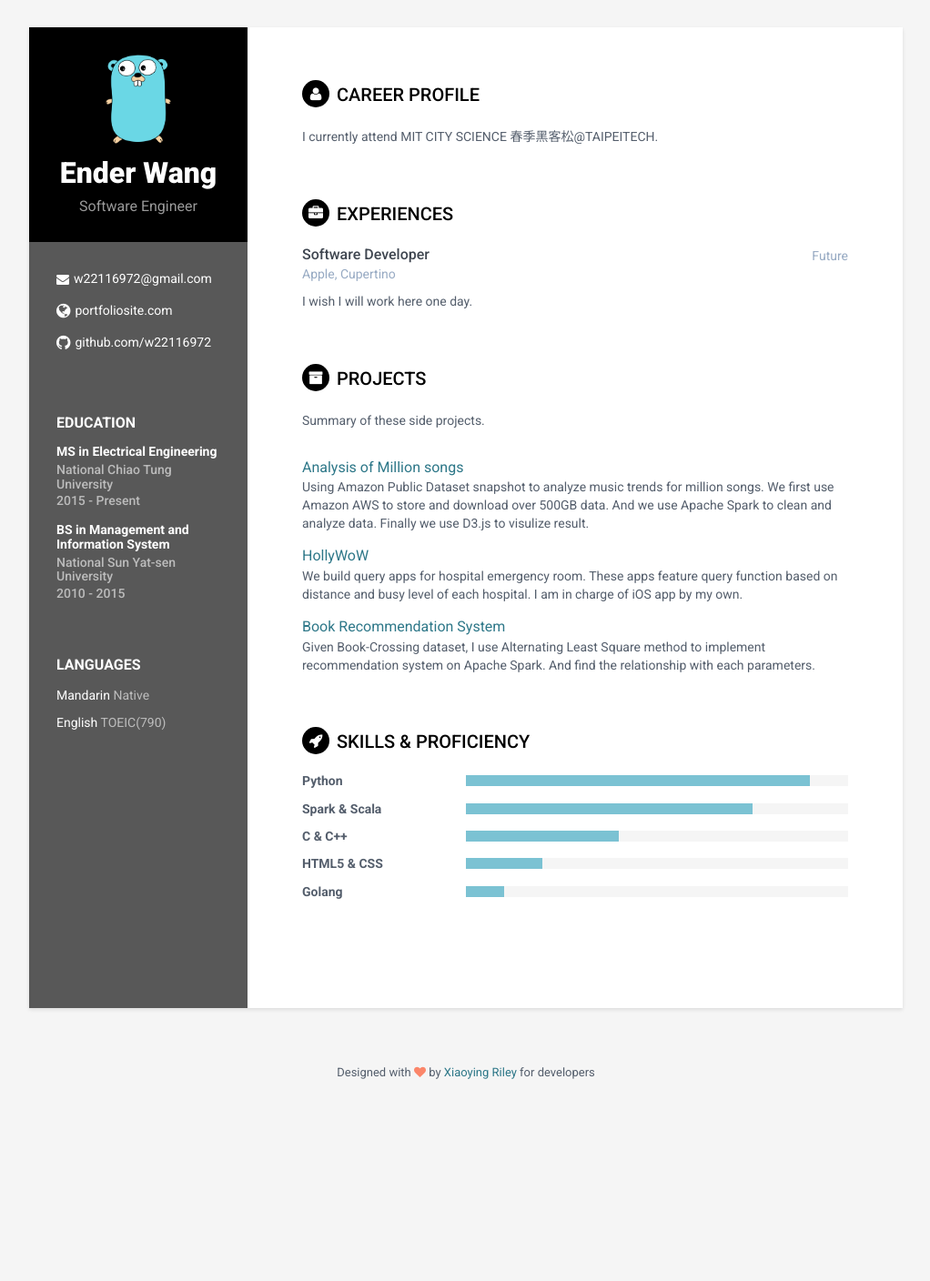
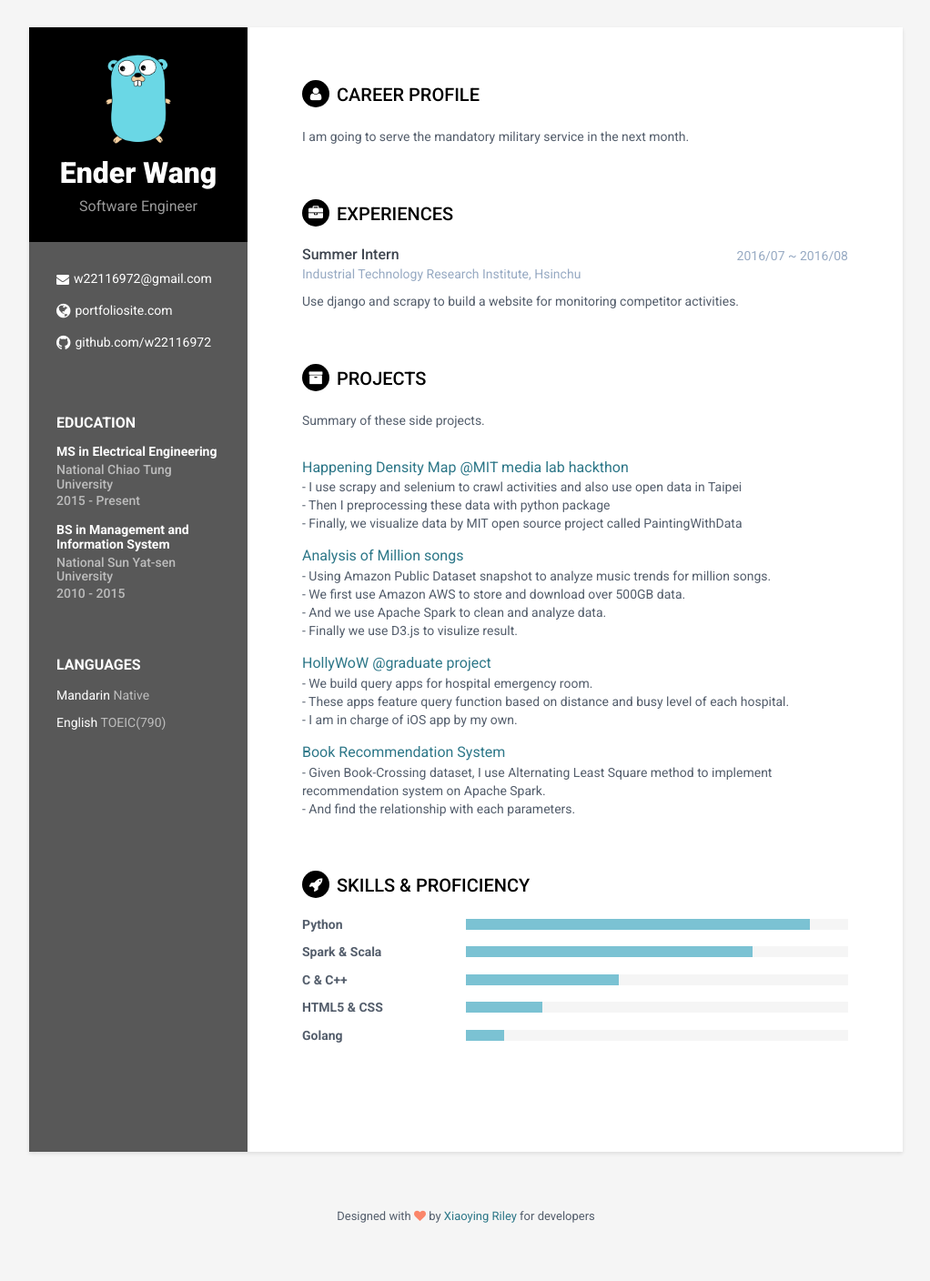
Before and after one commit to w22116972/w22116972.github.io, a Jekyll site: the page index.html, which Jekyll copies as it is, in a window 1280 px wide. Shown: the whole page at 91% size, without its empty margins (128-1150 px from the left). Built offline with Jekyll 4.4.1, drawn with Linux system fonts in a browser that asks for light colours; before the commit the page ends 1250 px from its top, so only the background shows below that.

Commit message:
Update 0.9

```diff
--- a/index.html
+++ b/index.html
@@ -69,7 +69,7 @@
             <section class="section summary-section">
                 <h2 class="section-title"><i class="fa fa-user"></i>Career Profile</h2>
                 <div class="summary">
-                    <p>I currently attend MIT CITY SCIENCE 春季黑客松@TAIPEITECH.</p>
+                    <p>I am going to serve the mandatory military service in the next month.</p>
                 </div><!--//summary-->
             </section><!--//section-->
 
@@ -78,13 +78,13 @@
                 <div class="item">
                     <div class="meta">
                         <div class="upper-row">
-                            <h3 class="job-title">Software Developer</h3>
-                            <div class="time">Future</div>
+                            <h3 class="job-title">Summer Intern</h3>
+                            <div class="time">2016/07 ~ 2016/08</div>
                         </div><!--//upper-row-->
-                        <div class="company">Apple, Cupertino</div>
+                        <div class="company">Industrial Technology Research Institute, Hsinchu</div>
                     </div><!--//meta-->
                     <div class="details">
-                        <p>I wish I will work here one day.</p>
+                        <p>Use django and scrapy to build a website for monitoring competitor activities.</p>
                     </div><!--//details-->
                 </div><!--//item-->
             </section><!--//section-->
@@ -95,16 +95,21 @@
                     <p>Summary of these side projects.</p>
                 </div><!--//intro-->
                 <div class="item">
+                    <span class="project-title"><a href="https://github.com/w22116972/Event_Happening_Crawler">Happening Density Map @MIT media lab hackthon</a></span>
+                    <div class="details">- I use scrapy and selenium to crawl activities and also use open data in Taipei<br>- Then I preprocessing these data with python package<br>- Finally, we visualize data by MIT open source project called PaintingWithData</div><!--//details-->
+                </div><!--//item-->
+
+                <div class="item">
                     <span class="project-title"><a href="https://github.com/w22116972/2016spring_project">Analysis of Million songs</a></span>
-                    <div class="details">Using Amazon Public Dataset snapshot to analyze music trends for million songs. We first use Amazon AWS to store and download over 500GB data. And we use Apache Spark to clean and analyze data. Finally we use D3.js to visulize result.</div><!--//details-->
+                    <div class="details">- Using Amazon Public Dataset snapshot to analyze music trends for million songs.<br>- We first use Amazon AWS to store and download over 500GB data.<br>- And we use Apache Spark to clean and analyze data.<br>- Finally we use D3.js to visulize result.</div><!--//details-->
                 </div><!--//item-->
                 <div class="item">
-                    <span class="project-title"><a href="https://github.com/w22116972/hospital">HollyWoW</a></span>
-                    <div class="details">We build query apps for hospital emergency room. These apps feature query function based on distance and busy level of each hospital. I am in charge of iOS app by my own.</div><!--//details-->
+                    <span class="project-title"><a href="https://github.com/w22116972/hospital">HollyWoW @graduate project</a></span>
+                    <div class="details">- We build query apps for hospital emergency room.<br>- These apps feature query function based on distance and busy level of each hospital.<br>- I am in charge of iOS app by my own.</div><!--//details-->
                 </div><!--//item-->
                 <div class="item">
                     <span class="project-title"><a href="https://github.com/w22116972/book_review_recommend">Book Recommendation System</a></span>
-                    <div class="details">Given Book-Crossing dataset, I use Alternating Least Square method to implement recommendation system on Apache Spark. And find the relationship with each parameters.</div><!--//details-->
+                    <div class="details">- Given Book-Crossing dataset, I use Alternating Least Square method to implement recommendation system on Apache Spark.<br>- And find the relationship with each parameters.</div><!--//details-->
                 </div><!--//item-->
             </section><!--//section-->
 
```
